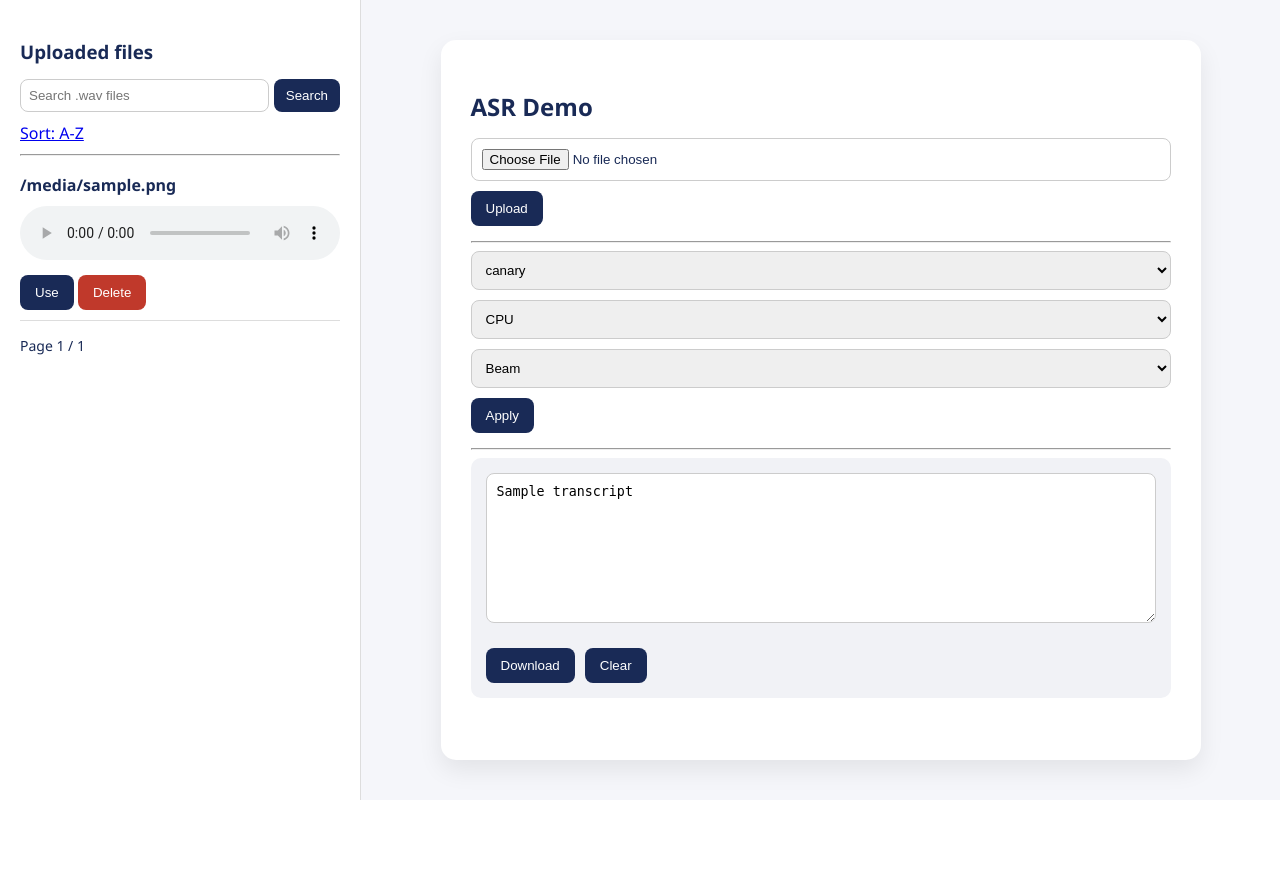
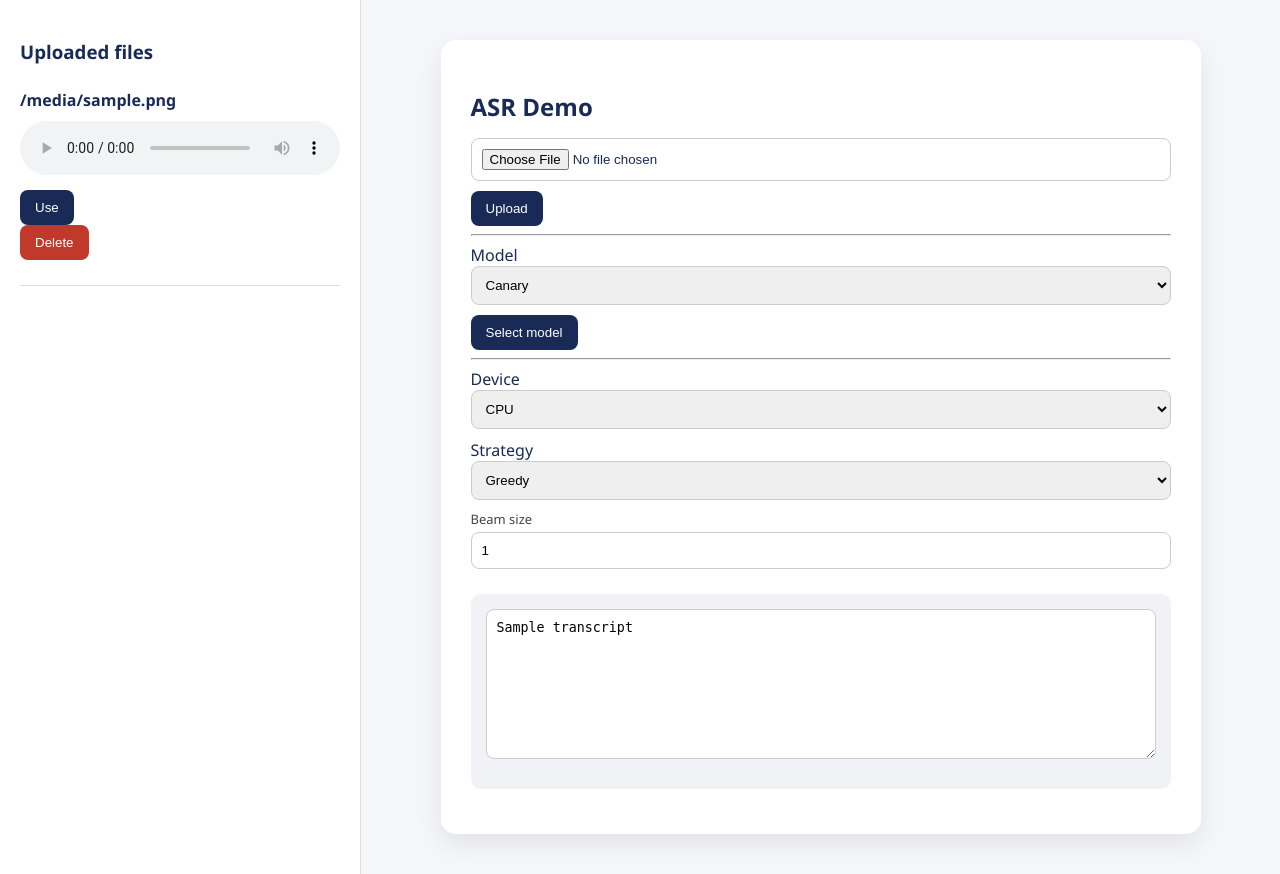
Before and after one commit to danieldedek/test2-image, a Flask app: template app/templates/index.html in a window 1280 px wide. Before the commit the page ends 800 px from the top, so only its background shows below. Run offline with Flask 3, Linux system fonts and the light colour scheme; the template is opened without the code that fills it: most values are stand-ins (such as "Sample title", 1, 10 or a date in 2020); parts of the project's set-up code (start-up, migrations or seed data) failed here and were passed over.

Commit message:
Update index.html

```diff
--- a/app/templates/index.html
+++ b/app/templates/index.html
@@ -14,23 +14,6 @@
 
         <h3>Uploaded files</h3>
 
-        <form method="GET" class="search-form">
-            <input type="text" name="search" value="{{ search }}" placeholder="Search .wav files">
-            <input type="hidden" name="sort" value="{{ sort }}">
-            <button type="submit">Search</button>
-        </form>
-
-        <div style="margin: 10px 0;">
-            {% if sort == "date" %}
-                <a href="{{ url_for('index', sort='name', search=search) }}">Sort: Date ↓</a>
-            {% else %}
-                <a href="{{ url_for('index', sort='date', search=search) }}">Sort: A-Z</a>
-            {% endif %}
-        </div>
-
-        <hr>
-
-        {% if files %}
         <ul>
             {% for file in files %}
             <li>
@@ -41,58 +24,21 @@
                     <source src="{{ url_for('uploaded_file', filename=file) }}" type="audio/wav">
                 </audio>
 
-                <form method="POST" style="display:inline;">
-                    <input type="hidden" name="audio_file" value="{{ file }}">
-                    <input type="hidden" name="selected_model" value="{{ selected_model }}">
-                    <input type="hidden" name="device" value="{{ device }}">
-                    <input type="hidden" name="strategy" value="{{ strategy }}">
-
-                    <input type="hidden" name="beam_size" value="{{ beam_size }}">
-                    <input type="hidden" name="batch_size" value="{{ batch_size }}">
-                    <input type="hidden" name="len_pen" value="{{ len_pen }}">
-                    <input type="hidden" name="language" value="{{ language }}">
-                    <input type="hidden" name="return_hypotheses" value="{{ return_hypotheses }}">
-
-                    <input type="hidden" name="alpha" value="{{ alpha }}">
-                    <input type="hidden" name="beta" value="{{ beta }}">
-
-                    <input type="hidden" name="whisper_language" value="{{ whisper_language }}">
-                    <input type="hidden" name="temperature" value="{{ temperature }}">
-                    <input type="hidden" name="best_of" value="{{ best_of }}">
-                    <input type="hidden" name="vad_filter" value="{{ vad_filter }}">
-
-                    <button type="submit" name="action" value="use_file">
-                        Use
-                    </button>
-                </form>
-
-                <form method="POST" action="{{ url_for('delete_file', filename=file) }}" style="display:inline;">
-                    <button type="submit" style="background:#c0392b;">
-                        Delete
-                    </button>
+                <button
+                    type="submit"
+                    form="main-form"
+                    name="action"
+                    value="use_file"
+                    onclick="document.getElementById('audio_file_input').value='{{ file }}'">
+                    Use
+                </button>
+                <form method="POST" action="{{ url_for('delete_file', filename=file) }}">
+                    <button type="submit" style="background:#c0392b;">Delete</button>
                 </form>
 
             </li>
             {% endfor %}
         </ul>
-
-        {% else %}
-            <p>No files found</p>
-        {% endif %}
-
-        <div class="pagination">
-
-            {% if page > 1 %}
-                <a href="{{ url_for('index', page=page-1, sort=sort, search=search) }}">← Prev</a>
-            {% endif %}
-
-            <span>Page {{ page }} / {{ total_pages }}</span>
-
-            {% if page < total_pages %}
-                <a href="{{ url_for('index', page=page+1, sort=sort, search=search) }}">Next →</a>
-            {% endif %}
-
-        </div>
 
     </aside>
 
@@ -103,59 +49,150 @@
 
             <h2>ASR Demo</h2>
 
-            <form method="POST" enctype="multipart/form-data">
+            <form id="main-form" method="POST" enctype="multipart/form-data">
+
+                <input type="hidden" name="audio_file" id="audio_file_input">
+
                 <input type="file" name="file" accept=".wav">
                 <button type="submit" name="action" value="upload">
                     Upload
                 </button>
-            </form>
 
-            <hr>
+                <hr>
 
-            <form method="POST">
-
+                <label>Model</label>
                 <select name="selected_model">
-                    <option value="canary" {% if selected_model == "canary" %}selected{% endif %}>canary</option>
-                    <option value="parakeet" {% if selected_model == "parakeet" %}selected{% endif %}>parakeet</option>
-                    <option value="whisper" {% if selected_model == "whisper" %}selected{% endif %}>whisper</option>
+                    <option value="canary" {% if selected_model=="canary" %}selected{% endif %}>Canary</option>
+                    <option value="parakeet" {% if selected_model=="parakeet" %}selected{% endif %}>Parakeet</option>
+                    <option value="whisper" {% if selected_model=="whisper" %}selected{% endif %}>Whisper</option>
                 </select>
 
+                <button type="submit" name="action" value="select_model">
+                    Select model
+                </button>
+
+                <hr>
+
+                <label>Device</label>
                 <select name="device">
-                    <option value="cpu" {% if device == "cpu" %}selected{% endif %}>CPU</option>
-                    <option value="cuda" {% if device == "cuda" %}selected{% endif %}>GPU</option>
+                    <option value="cpu" {% if device=="cpu" %}selected{% endif %}>CPU</option>
+                    <option value="cuda" {% if device=="cuda" %}selected{% endif %}>GPU</option>
                 </select>
 
+                <label>Strategy</label>
                 <select name="strategy">
-                    <option value="beam" {% if strategy == "beam" %}selected{% endif %}>Beam</option>
-                    <option value="greedy" {% if strategy == "greedy" %}selected{% endif %}>Greedy</option>
+                    <option value="greedy" {% if strategy=="greedy" %}selected{% endif %}>Greedy</option>
+                    <option value="beam" {% if strategy=="beam" %}selected{% endif %}>Beam</option>
                 </select>
 
-                <button type="submit">Apply</button>
+                <div class="param">
+                    <label>Beam size</label>
+                    <input type="number" name="beam_size" value="{{ beam_size }}" min="1" max="10">
+                </div>
+
+
+                {% if selected_model == "canary" %}
+
+                <h3>Canary settings</h3>
+
+                <label>Language</label>
+                <select name="language">
+                    <option value="cs" {% if language=="cs" %}selected{% endif %}>Czech</option>
+                    <option value="en" {% if language=="en" %}selected{% endif %}>English</option>
+                </select>
+
+                <div class="param">
+                    <label>Length penalty</label>
+                    <input type="number" step="0.1" name="len_pen" value="{{ len_pen }}">
+                </div>
+
+                <div class="param">
+                    <label>Batch size</label>
+                    <input type="number" name="batch_size" value="{{ batch_size }}" min="1" max="16">
+                </div>
+
+                <div class="param">
+                    <label>FP16 (GPU)</label>
+                    <label class="switch">
+                        <input type="checkbox" name="fp16" {% if use_fp16 %}checked{% endif %}>
+                        <span class="slider"></span>
+                    </label>
+                </div>
+
+                <div class="param">
+                    <label>Return hypotheses</label>
+                    <label class="switch">
+                        <input type="checkbox" name="return_hypotheses" {% if return_hypotheses %}checked{% endif %}>
+                        <span class="slider"></span>
+                    </label>
+                </div>
+
+                {% endif %}
+
+
+                {% if selected_model == "parakeet" %}
+
+                <h3>Parakeet settings</h3>
+
+                <div class="param">
+                    <label>Alpha (LM weight)</label>
+                    <input type="number" step="0.1" name="alpha" value="{{ alpha }}">
+                </div>
+
+                <div class="param">
+                    <label>Beta (word bonus)</label>
+                    <input type="number" step="0.1" name="beta" value="{{ beta }}">
+                </div>
+
+                <div class="param">
+                    <label>Batch size</label>
+                    <input type="number" name="batch_size" value="{{ batch_size }}">
+                </div>
+
+                <div class="param">
+                    <label>FP16 (GPU)</label>
+                    <label class="switch">
+                        <input type="checkbox" name="fp16" {% if use_fp16 %}checked{% endif %}>
+                        <span class="slider"></span>
+                    </label>
+                </div>
+
+                {% endif %}
+
+
+                {% if selected_model == "whisper" %}
+
+                <h3>Whisper settings</h3>
+
+                <label>Language</label>
+                <input type="text" name="whisper_language" value="{{ whisper_language }}">
+
+                <div class="param">
+                    <label>Temperature</label>
+                    <input type="number" step="0.1" name="temperature" value="{{ temperature }}">
+                </div>
+
+                <div class="param">
+                    <label>Best of</label>
+                    <input type="number" name="best_of" value="{{ best_of }}">
+                </div>
+
+                <div class="param">
+                    <label>VAD filter</label>
+                    <label class="switch">
+                        <input type="checkbox" name="vad_filter" {% if vad_filter %}checked{% endif %}>
+                        <span class="slider"></span>
+                    </label>
+                </div>
+
+                {% endif %}
 
             </form>
 
-            <hr>
 
             {% if transcript %}
             <div class="card">
-
                 <textarea readonly>{{ transcript }}</textarea>
-
-                <div class="button-row">
-
-                    <form method="POST" action="/download">
-                        <input type="hidden" name="transcript" value="{{ transcript }}">
-                        <button type="submit">Download</button>
-                    </form>
-
-                    <form method="POST">
-                        <button type="submit" name="action" value="clear">
-                            Clear
-                        </button>
-                    </form>
-
-                </div>
-
             </div>
             {% endif %}
 
```
